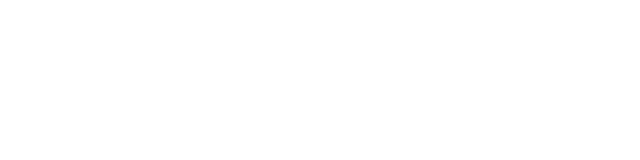
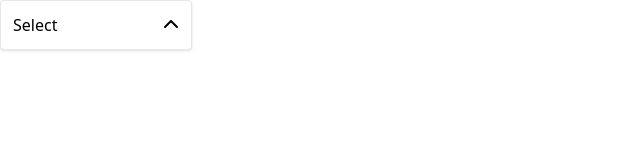
Before and after one commit to tahelena/portfolio, a React (Create React App) app: page / in a window 1280 px wide. Shown: the top 160 px of the page, without its empty margins (0-640 px from the left). Built offline with nearby package versions, Linux system fonts and the light colour scheme.

Commit message:
end of section 12 - dropdown

```diff
--- a/src/App.js
+++ b/src/App.js
@@ -1,5 +1,11 @@
+import DropdownPage from "./pages/DropdownPage";
+
 const App = () => {
-  return <div></div>;
+  return (
+    <div>
+      <DropdownPage />
+    </div>
+  );
 };
 
 export default App;
--- /dev/null
+++ b/src/components/Dropdown.js
@@ -0,0 +1,51 @@
+import { useEffect, useRef, useState } from "react";
+import { FaChevronDown, FaChevronUp } from "react-icons/fa6";
+import Panel from "./Panel";
+
+const Dropdown = ({ options, value, onChange }) => {
+  const [isOpen, setIsOpen] = useState(false);
+  const divEl = useRef();
+
+  useEffect(() => {
+    const handler = (e) => {
+      if (!divEl.current) return;
+      if (!divEl.current.contains(e.target)) setIsOpen(false);
+    };
+    document.addEventListener("click", handler, true);
+    return () => {
+      document.removeEventListener("click", handler);
+    };
+  }, []);
+
+  const handleOption = (option) => {
+    setIsOpen(false);
+    onChange(option);
+  };
+
+  return (
+    <div className="w-48 relative" ref={divEl}>
+      <Panel
+        className="flex justify-between items-center cursor-pointer"
+        onClick={() => setIsOpen(!isOpen)}
+      >
+        {value?.label || "Select"}{" "}
+        <span>{isOpen ? <FaChevronDown /> : <FaChevronUp />}</span>
+      </Panel>
+      {isOpen && (
+        <Panel className="absolute top-full ">
+          {options.map((option) => (
+            <div
+              className="hover:bg-sky-100 rounded cursos-pointer p-1"
+              key={option.value}
+              onClick={() => handleOption(option)}
+            >
+              {option.label}
+            </div>
+          ))}
+        </Panel>
+      )}
+    </div>
+  );
+};
+
+export default Dropdown;
--- /dev/null
+++ b/src/components/Panel.js
@@ -0,0 +1,15 @@
+import classnames from "classnames";
+
+const Panel = ({ children, className, ...props }) => {
+  const finalClassNames = classnames(
+    "border rounded p-3 shadow bg-white w-full",
+    className
+  );
+  return (
+    <div {...props} className={finalClassNames}>
+      {children}
+    </div>
+  );
+};
+
+export default Panel;
--- /dev/null
+++ b/src/pages/DropdownPage.js
@@ -0,0 +1,19 @@
+import { useState } from "react";
+import Dropdown from "../components/Dropdown";
+
+const DropdownPage = () => {
+  const [selection, setSelection] = useState(null);
+  const handleSelect = (option) => setSelection(option);
+  const options = [
+    { label: "Red", value: "red" },
+    { label: "Blue", value: "blue" },
+    { label: "Yellow", value: "yellow" },
+  ];
+  return (
+    <div className="flex">
+      <Dropdown options={options} value={selection} onChange={handleSelect} />
+    </div>
+  );
+};
+
+export default DropdownPage;
```
